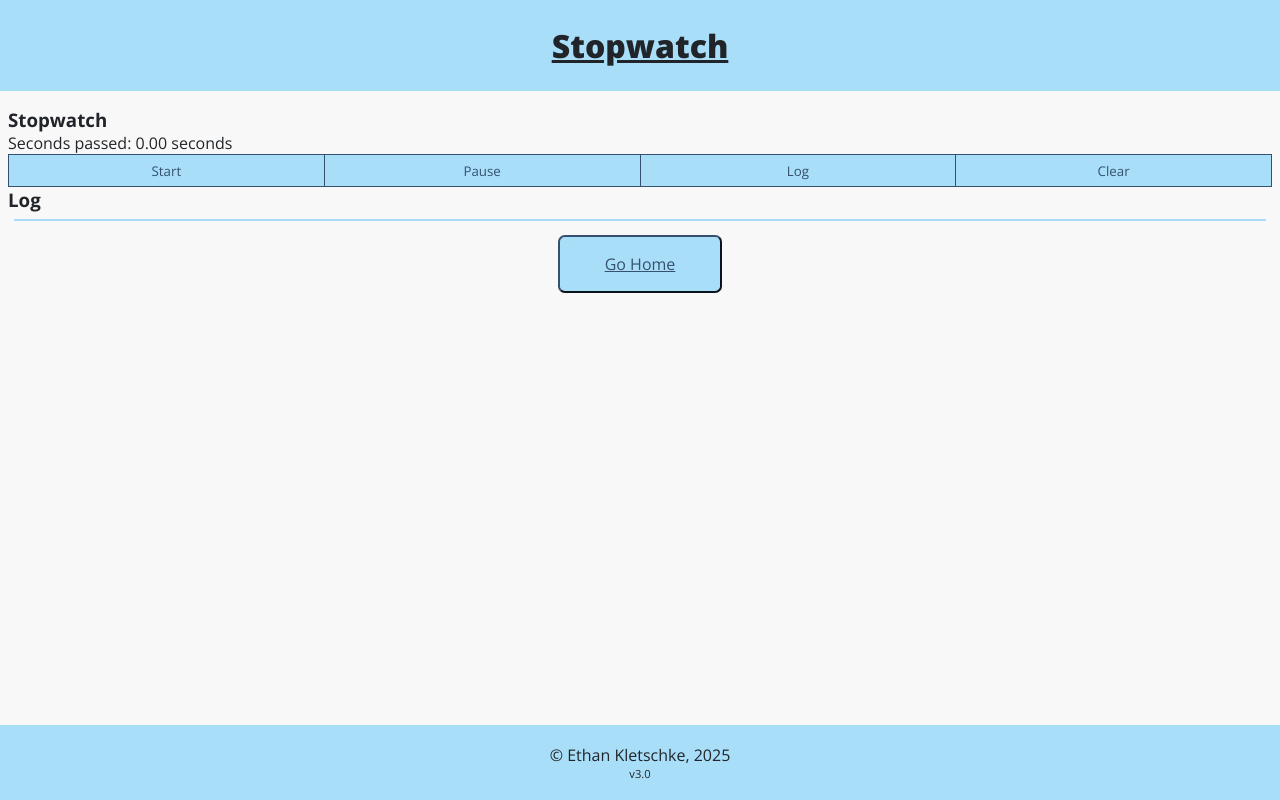
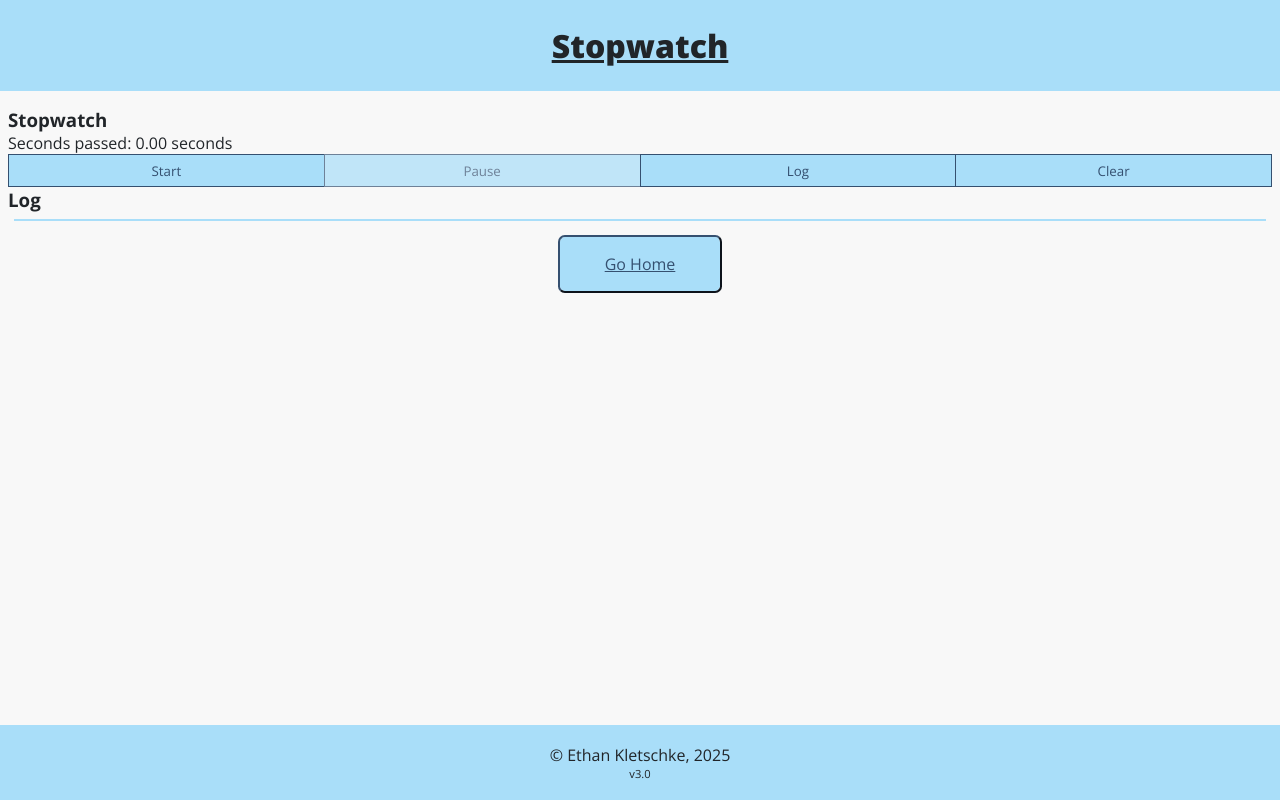
Before and after one commit to ethanKletschke/TSX-Portfolio-App, a React (Vite) app: page /stopwatch in a window 1280 px wide. Built offline with nearby package versions, Linux system fonts and the light colour scheme.

Commit message:
fix(ui): add opacity to disabled stopwatch buttons
Clearly indicates the button(s) are disabled with
a more opaque look.

```diff
--- a/src/comps/general_UI/Stopwatch/Stopwatch.module.css
+++ b/src/comps/general_UI/Stopwatch/Stopwatch.module.css
@@ -16,6 +16,10 @@
   font-family: OpenSans, Arial, Helvetica, sans-serif;
 }
 
+.btnWrap > button:disabled {
+  opacity: 0.7;
+}
+
 .btnWrap > button:hover {
   color: var(--mainColour);
   background-color: var(--dblue);
@@ -28,6 +32,7 @@
 /* On smaller screens */
 @media screen and (max-width: 720px) {
   .btnWrap {
+    /* Display the button group as a column */
     flex-direction: column;
     margin: 1em 0;
   }
```
